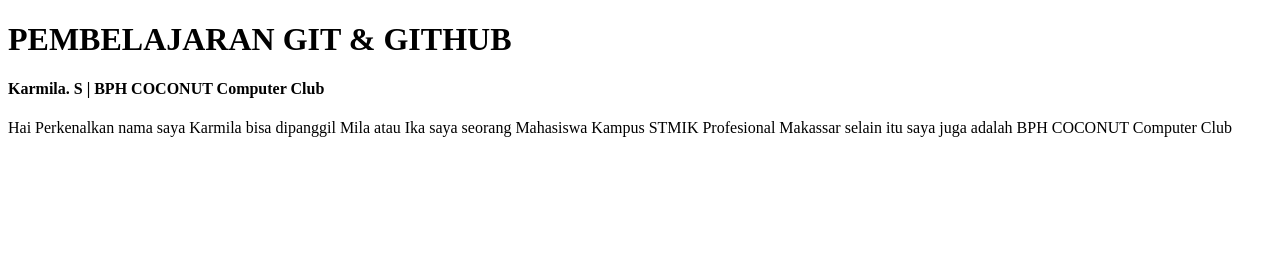
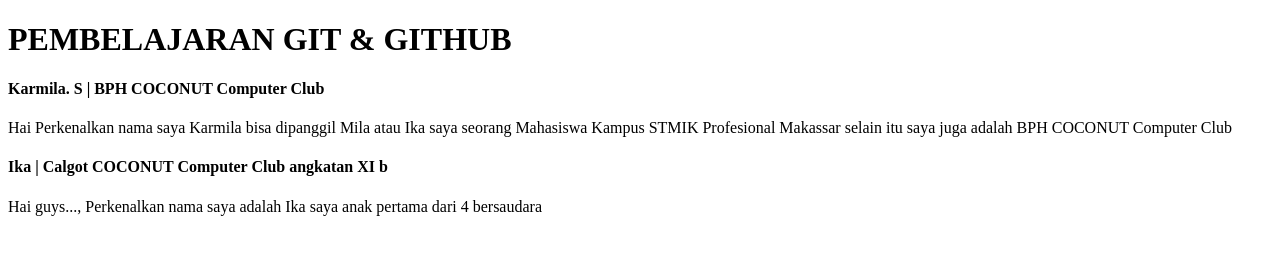
Before and after one commit to sulmiati-web/repo-mila, a plain HTML site: page index.html in a window 1280 px wide. Drawn offline with Linux system fonts and the light colour scheme.

Commit message:
Deskripsi singkat ika

```diff
--- a/index.html
+++ b/index.html
@@ -10,5 +10,8 @@
     <h1>PEMBELAJARAN GIT & GITHUB</h1>
     <h4>Karmila. S | BPH COCONUT Computer Club</h4>
     <p>Hai Perkenalkan nama saya Karmila bisa dipanggil Mila atau Ika saya seorang Mahasiswa Kampus STMIK Profesional Makassar selain itu saya juga adalah BPH COCONUT Computer Club</p>
+    <!-- Tugas Ika -->
+    <h4>Ika | Calgot COCONUT Computer Club angkatan XI b</h4>
+    <p>Hai guys..., Perkenalkan nama saya adalah Ika saya anak pertama dari 4 bersaudara</p>
   </body>
 </html>
```
